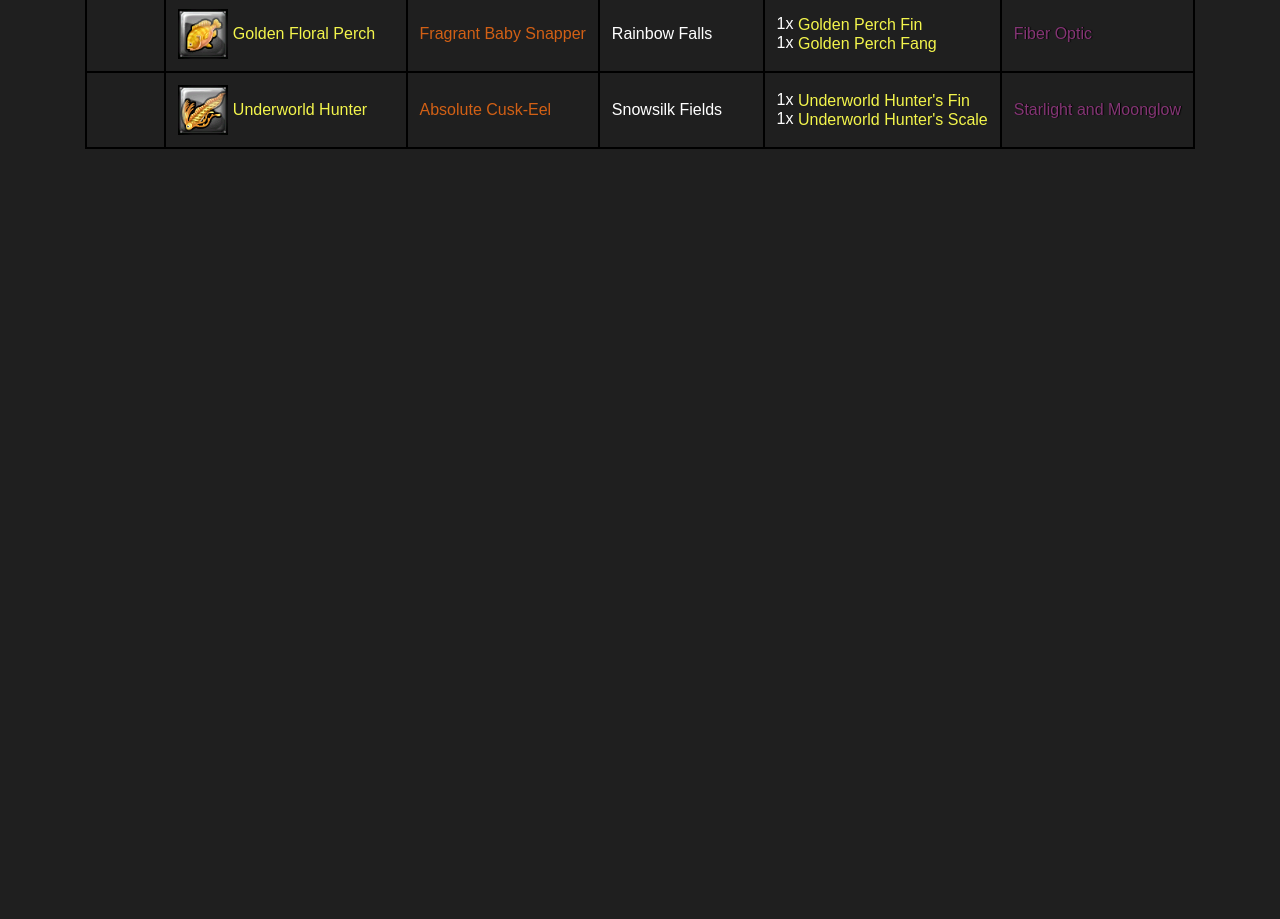
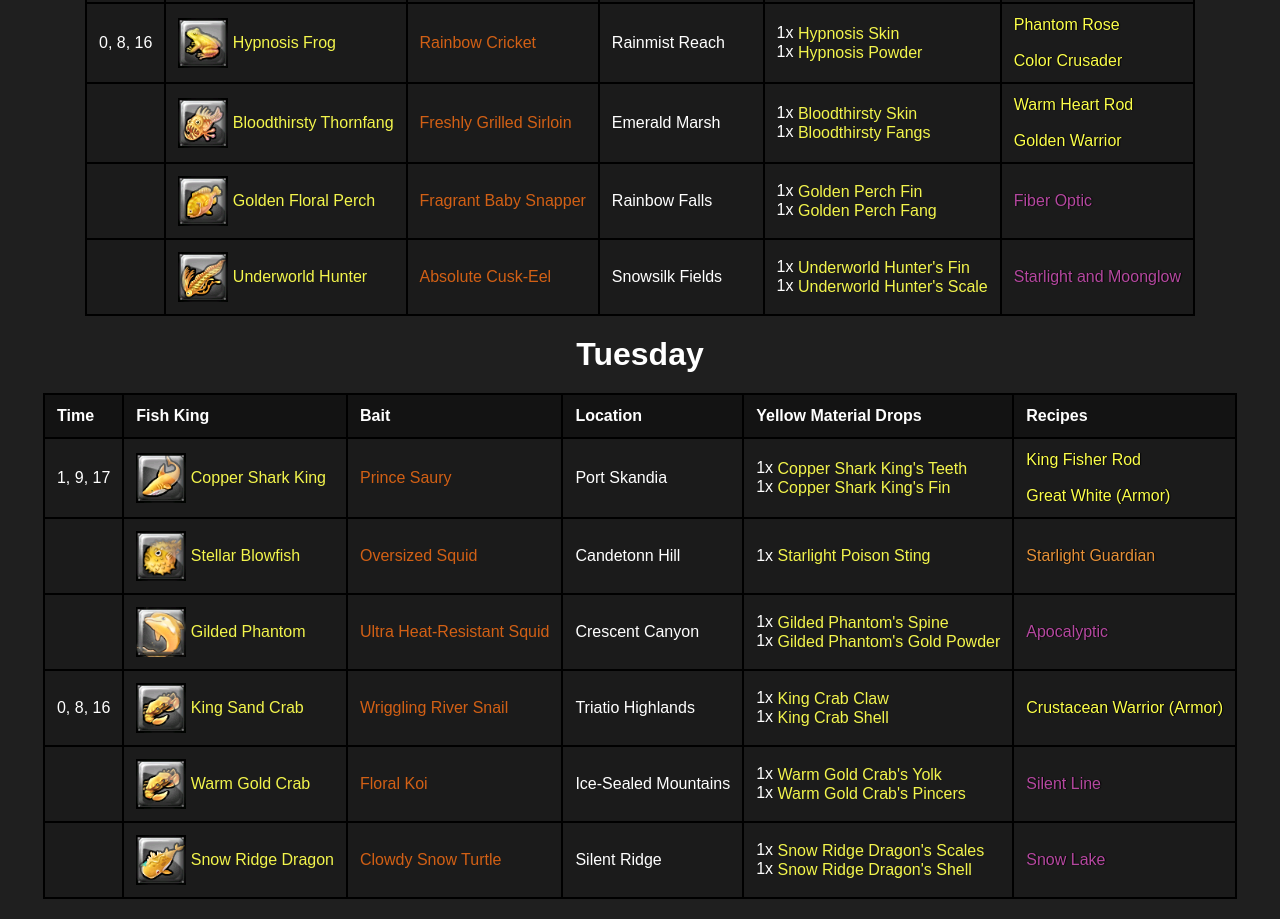
Before and after one commit to Grimgles/fishking, a plain HTML site: page index.html in a window 1280 px wide. Shown: the part 514-1433 px from the top of the page. Before the commit the page ends 800 px from the top, so only its background shows below. Drawn offline with Linux system fonts and the light colour scheme.

Commit message:
more fish

```diff
--- a/index.html
+++ b/index.html
@@ -3,7 +3,7 @@
 <head>
     <meta charset="UTF-8">
     <meta name="viewport" content="width=device-width, initial-scale=1.0">
-    <title>Fishing Schedule</title>
+    <title>AKTO Fishing Schedule</title>
     <style>
         body {
             background-color: #1f1f1f;
@@ -32,6 +32,9 @@
         th {
             background-color: #131313;
         }
+        td {
+            background-color:#1b1b1b;
+        }
         .image-text {
             display: inline-block;
             vertical-align: middle;
@@ -58,17 +61,30 @@
             text-shadow:black 1px 0 1px;
         }
         .purple-recipe {
-            color: #843574;
+            color: #b4489f;
             text-shadow:black 1px 0 1px;
         }
     </style>
 </head>
 <body>
+    <h1>Sunday</h1>
+    <table>
+        <tr>
+            <th>Time</th>
+            <th>Fish King</th>
+            <th>Location</th>
+        </tr>
+        <tr>
+            <td>13, 15, 17</td>
+            <td><span style="color:green">All Fish Kings</td>
+            <td><span style="color:green">All Locations</td>
+        </tr>
+    </table>
     <h1>Monday</h1>
     <table>
         <tr>
             <th>Time</th>
-            <th>Fish</th>
+            <th>Fish King</th>
             <th>Bait</th>
             <th>Location</th>
             <th>Yellow Material Drops</th>
@@ -199,5 +215,134 @@
             </td>
         </tr>
     </table>
+    <h1>Tuesday</h1>
+    <table>
+        <tr>
+            <th>Time</th>
+            <th>Fish King</th>
+            <th>Bait</th>
+            <th>Location</th>
+            <th>Yellow Material Drops</th>
+            <th>Recipes</th>
+        </tr>
+        <tr>
+            <td>1, 9, 17</td>
+            <td>
+                <span class="image-text">
+                    <img src="images/CopperShark.png" alt="CopperShark">
+                    <span class="fish-name">Copper Shark King</span>
+                </span>
+            </td>
+            <td>
+                <span class="bait">Prince Saury</span>
+            </td>
+            <td>Port Skandia</td>
+            <td>
+                1x <span class="fish-name">Copper Shark King's Teeth</span><br>
+                1x <span class="fish-name">Copper Shark King's Fin</span>
+            </td>
+            <td>
+                <span class="yellow-recipe">King Fisher Rod<br><br>Great White (Armor)</span>
+            </td>
+        </tr>
+        <tr>
+            <td></td>
+            <td>
+                <span class="image-text">
+                    <img src="images/StellarBlowfish.png" alt="StellarBlowfish">
+                    <span class="fish-name">Stellar Blowfish</span>
+                </span>
+            </td>
+            <td>
+                <span class="bait">Oversized Squid</span>
+            </td>
+            <td>Candetonn Hill</td>
+            <td>
+                1x <span class="fish-name">Starlight Poison Sting</span>
+            </td>
+            <td>
+                <span class="gold-recipe">Starlight Guardian</span>
+            </td>
+        </tr>
+        <tr>
+            <td></td>
+            <td>
+                <span class="image-text">
+                    <img src="images/GildedPhantom.png" alt="GildedPhantom">
+                    <span class="fish-name">Gilded Phantom</span>
+                </span>
+            </td>
+            <td>
+                <span class="bait">Ultra Heat-Resistant Squid</span>
+            </td>
+            <td>Crescent Canyon</td>
+            <td>
+                1x <span class="fish-name">Gilded Phantom's Spine</span><br>
+                1x <span class="fish-name">Gilded Phantom's Gold Powder</span>
+            </td>
+            <td>
+                <span class="purple-recipe">Apocalyptic</span>
+            </td>
+        </tr>
+        <tr>
+            <td>0, 8, 16</td>
+            <td>
+                <span class="image-text">
+                    <img src="images/KingSandCrab.png" alt="KingSandCrab">
+                    <span class="fish-name">King Sand Crab</span>
+                </span>
+            </td>
+            <td>
+                <span class="bait">Wriggling River Snail</span>
+            </td>
+            <td>Triatio Highlands</td>
+            <td>
+                1x <span class="fish-name">King Crab Claw</span><br>
+                1x <span class="fish-name">King Crab Shell</span>
+            </td>
+            <td>
+                <span class="yellow-recipe">Crustacean Warrior (Armor)</span>
+            </td>
+        </tr>
+        <tr>
+            <td></td>
+            <td>
+                <span class="image-text">
+                    <img src="images/WarmGoldCrab.png" alt="WarmGoldCrab">
+                    <span class="fish-name">Warm Gold Crab</span>
+                </span>
+            </td>
+            <td>
+                <span class="bait">Floral Koi</span>
+            </td>
+            <td>Ice-Sealed Mountains</td>
+            <td>
+                1x <span class="fish-name">Warm Gold Crab's Yolk</span><br>
+                1x <span class="fish-name">Warm Gold Crab's Pincers</span>
+            </td>
+            <td>
+                <span class="purple-recipe">Silent Line</span>
+            </td>
+        </tr>
+        <tr>
+            <td></td>
+            <td>
+                <span class="image-text">
+                    <img src="images/SnowRidgeDragon.png" alt="SnowRidgeDragon">
+                    <span class="fish-name">Snow Ridge Dragon</span>
+            </td>
+            <td>
+                <span class="bait">Clowdy Snow Turtle</span>
+            </td>
+            <td>Silent Ridge</td>
+            <td>
+                1x <span class="fish-name">Snow Ridge Dragon's Scales</span><br>
+                1x <span class="fish-name">Snow Ridge Dragon's Shell</span>
+            </td>
+            <td>
+                <span class="purple-recipe">Snow Lake</span>
+            </td>
+        </tr>
+    </table>
 </body>
 </html>
```
Also changed, not shown: images/CopperShark.png (added), images/GildedPhantom.png (added), images/KingSandCrab.png (added), images/SnowRidgeDragon.png (added), images/StellarBlowfish.png (added), images/WarmGoldCrab.png (added), 1 other file.
